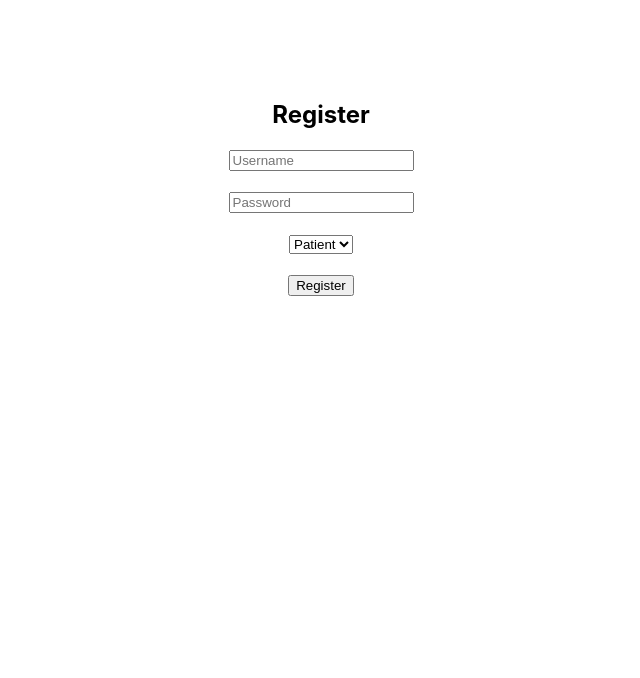
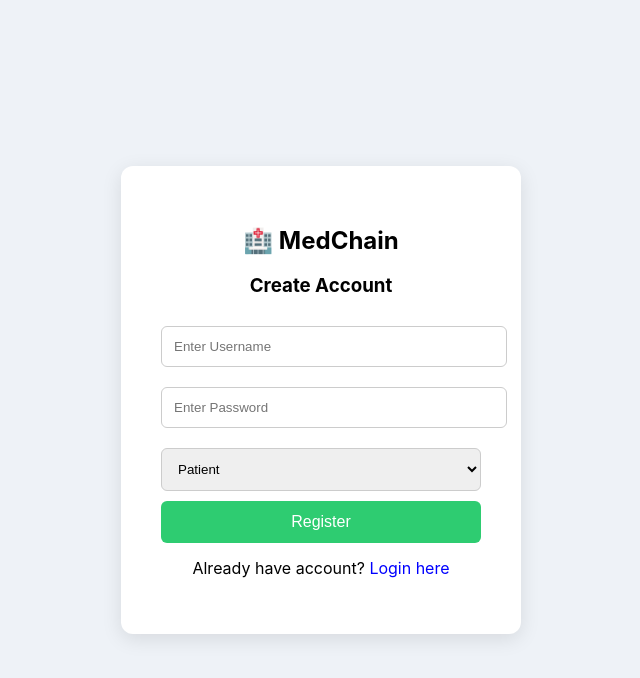
Before and after one commit to Sumanth-Teja99/medchain-frontend, a React (Create React App) app: page /register in a window 1280 px wide. Shown: the top 678 px of the page, without its empty margins (319-959 px from the left). Built offline with nearby package versions, Linux system fonts and the light colour scheme.

Commit message:
professional register UI

```diff
--- a/src/pages/Register.js
+++ b/src/pages/Register.js
@@ -14,7 +14,7 @@ function Register() {
       await API.post("/register", {
         username,
         password,
-        role
+        role,
       });
 
       alert("Registered successfully!");
@@ -26,30 +26,88 @@ function Register() {
   };
 
   return (
-    <div style={{ textAlign: "center", marginTop: "100px" }}>
-      <h2>Register</h2>
+    <div style={container}>
+      <div style={card}>
+
+        <h2 style={{ marginBottom: "10px" }}>🏥 MedChain</h2>
+        <h3>Create Account</h3>
 
         <input
-        placeholder="Username"
+          style={input}
+          placeholder="Enter Username"
           onChange={(e) => setUsername(e.target.value)}
-      /><br /><br />
+        />
 
         <input
+          style={input}
           type="password"
-        placeholder="Password"
+          placeholder="Enter Password"
           onChange={(e) => setPassword(e.target.value)}
-      /><br /><br />
+        />
 
-      <select onChange={(e) => setRole(e.target.value)}>
+        <select
+          style={input}
+          onChange={(e) => setRole(e.target.value)}
+        >
           <option>Patient</option>
           <option>Doctor</option>
         </select>
 
-      <br /><br />
+        <button style={button} onClick={handleRegister}>
+          Register
+        </button>
 
-      <button onClick={handleRegister}>Register</button>
+        <p style={{ marginTop: "15px" }}>
+          Already have account?{" "}
+          <span
+            style={{ color: "blue", cursor: "pointer" }}
+            onClick={() => navigate("/")}
+          >
+            Login here
+          </span>
+        </p>
+
+      </div>
     </div>
   );
 }
 
+/* 🎨 PROFESSIONAL STYLES */
+
+const container = {
+  height: "100vh",
+  display: "flex",
+  justifyContent: "center",
+  alignItems: "center",
+  background: "#eef2f7",
+};
+
+const card = {
+  background: "#fff",
+  padding: "40px",
+  borderRadius: "12px",
+  boxShadow: "0 5px 20px rgba(0,0,0,0.1)",
+  textAlign: "center",
+  width: "320px",
+};
+
+const input = {
+  width: "100%",
+  padding: "12px",
+  margin: "10px 0",
+  borderRadius: "6px",
+  border: "1px solid #ccc",
+};
+
+const button = {
+  width: "100%",
+  padding: "12px",
+  background: "#2ecc71",
+  color: "white",
+  border: "none",
+  borderRadius: "6px",
+  cursor: "pointer",
+  fontSize: "16px",
+};
+
 export default Register;
```
Lines whose indentation alone changed are shown as unchanged.
